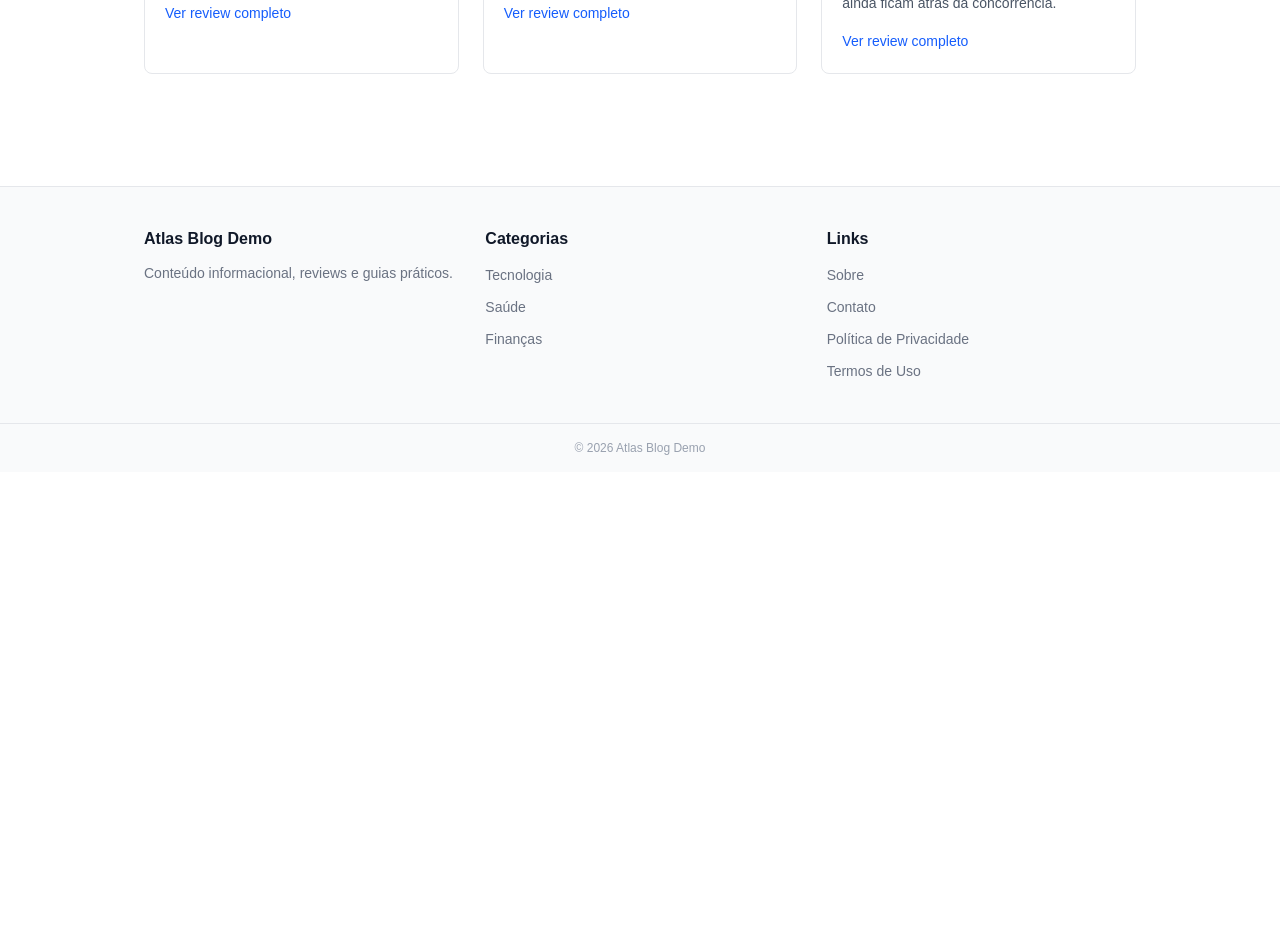
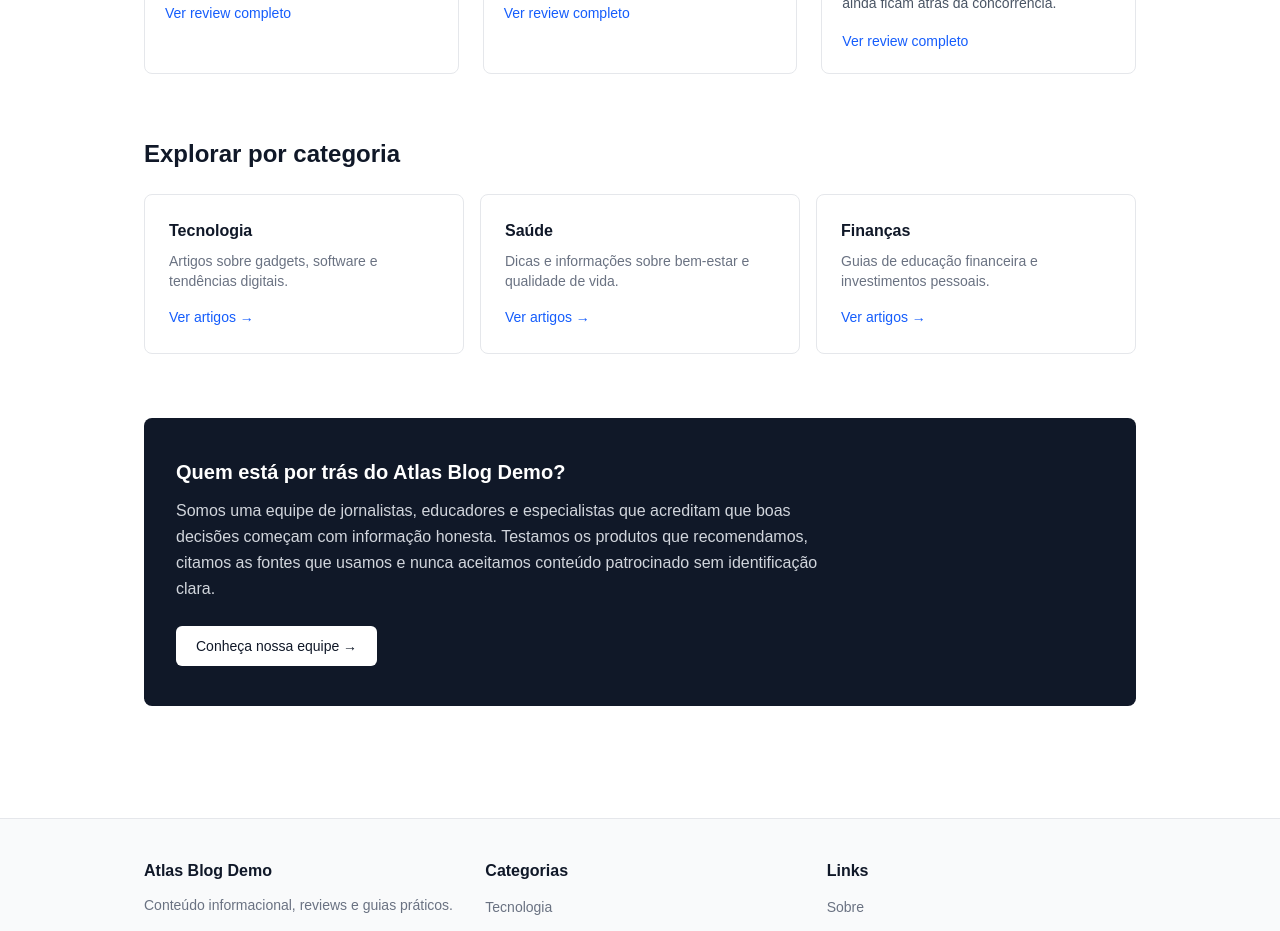
Before and after one commit to mariaaldionebrasil-afk/Atlas-Blog, a Next.js app: page / in a window 1280 px wide. Shown: the part 1080-2011 px from the top of the page. Before the commit the page ends 1552 px from the top, so only its background shows below. Built offline with nearby package versions, Linux system fonts and the light colour scheme.

Commit message:
feat: homepage expandida com CategoryGrid e AboutTeaser (5 blocos)

```diff
--- a/app/page.tsx
+++ b/app/page.tsx
@@ -3,6 +3,8 @@ import Footer from "../components/Footer";
 import HeroSection from "../components/HeroSection";
 import PostCard from "../components/PostCard";
 import ReviewCard from "../components/ReviewCard";
+import CategoryGrid from "../components/CategoryGrid";
+import AboutTeaser from "../components/AboutTeaser";
 import { posts, reviews } from "../lib/mock-data";
 import siteConfig from "../config/site.config";
 import Link from "next/link";
@@ -16,12 +18,14 @@ export default function HomePage() {
     <>
       <Header config={siteConfig} />
       <main className="flex-1">
+        {/* Bloco 1: Hero */}
         <HeroSection
           title={siteConfig.siteName}
           subtitle="Conteúdo informacional, reviews e guias práticos para o seu dia a dia."
         />
 
         <div className="mx-auto max-w-5xl px-4 py-12">
+          {/* Bloco 2: Artigos recentes */}
           <section>
             <div className="flex items-center justify-between mb-6">
               <h2 className="text-2xl font-bold text-gray-900">Artigos recentes</h2>
@@ -36,6 +40,7 @@ export default function HomePage() {
             </div>
           </section>
 
+          {/* Bloco 3: Reviews em destaque */}
           <section className="mt-16">
             <div className="flex items-center justify-between mb-6">
               <h2 className="text-2xl font-bold text-gray-900">Reviews em destaque</h2>
@@ -49,6 +54,12 @@ export default function HomePage() {
               ))}
             </div>
           </section>
+
+          {/* Bloco 4: Navegação por categorias */}
+          <CategoryGrid categories={siteConfig.categories} />
+
+          {/* Bloco 5: Teaser "Quem somos" */}
+          <AboutTeaser siteName={siteConfig.siteName} />
         </div>
       </main>
       <Footer config={siteConfig} />
--- /dev/null
+++ b/components/AboutTeaser.tsx
@@ -0,0 +1,24 @@
+import Link from "next/link";
+
+type Props = {
+  siteName: string;
+};
+
+export default function AboutTeaser({ siteName }: Props) {
+  return (
+    <section className="mt-16 rounded-lg bg-gray-900 text-white px-8 py-10">
+      <h2 className="text-xl font-bold mb-3">Quem está por trás do {siteName}?</h2>
+      <p className="text-gray-300 leading-relaxed max-w-2xl">
+        Somos uma equipe de jornalistas, educadores e especialistas que acreditam que boas decisões
+        começam com informação honesta. Testamos os produtos que recomendamos, citamos as fontes que
+        usamos e nunca aceitamos conteúdo patrocinado sem identificação clara.
+      </p>
+      <Link
+        href="/about"
+        className="mt-6 inline-block px-5 py-2.5 bg-white text-gray-900 text-sm font-medium rounded-md hover:bg-gray-100 transition-colors"
+      >
+        Conheça nossa equipe →
+      </Link>
+    </section>
+  );
+}
--- /dev/null
+++ b/components/CategoryGrid.tsx
@@ -0,0 +1,33 @@
+import Link from "next/link";
+import type { Category } from "../lib/types";
+
+type Props = {
+  categories: Category[];
+};
+
+export default function CategoryGrid({ categories }: Props) {
+  return (
+    <section className="mt-16">
+      <h2 className="text-2xl font-bold text-gray-900 mb-6">Explorar por categoria</h2>
+      <div className="grid gap-4 sm:grid-cols-3">
+        {categories.map((cat) => (
+          <Link
+            key={cat.slug}
+            href={`/category/${cat.slug}`}
+            className="group block rounded-lg border border-gray-200 bg-white p-6 hover:border-blue-400 hover:shadow-md transition-all"
+          >
+            <h3 className="font-semibold text-gray-900 group-hover:text-blue-600 transition-colors">
+              {cat.name}
+            </h3>
+            {cat.description && (
+              <p className="mt-2 text-sm text-gray-500 line-clamp-2">{cat.description}</p>
+            )}
+            <span className="mt-4 inline-block text-sm font-medium text-blue-600 group-hover:underline">
+              Ver artigos →
+            </span>
+          </Link>
+        ))}
+      </div>
+    </section>
+  );
+}
```
